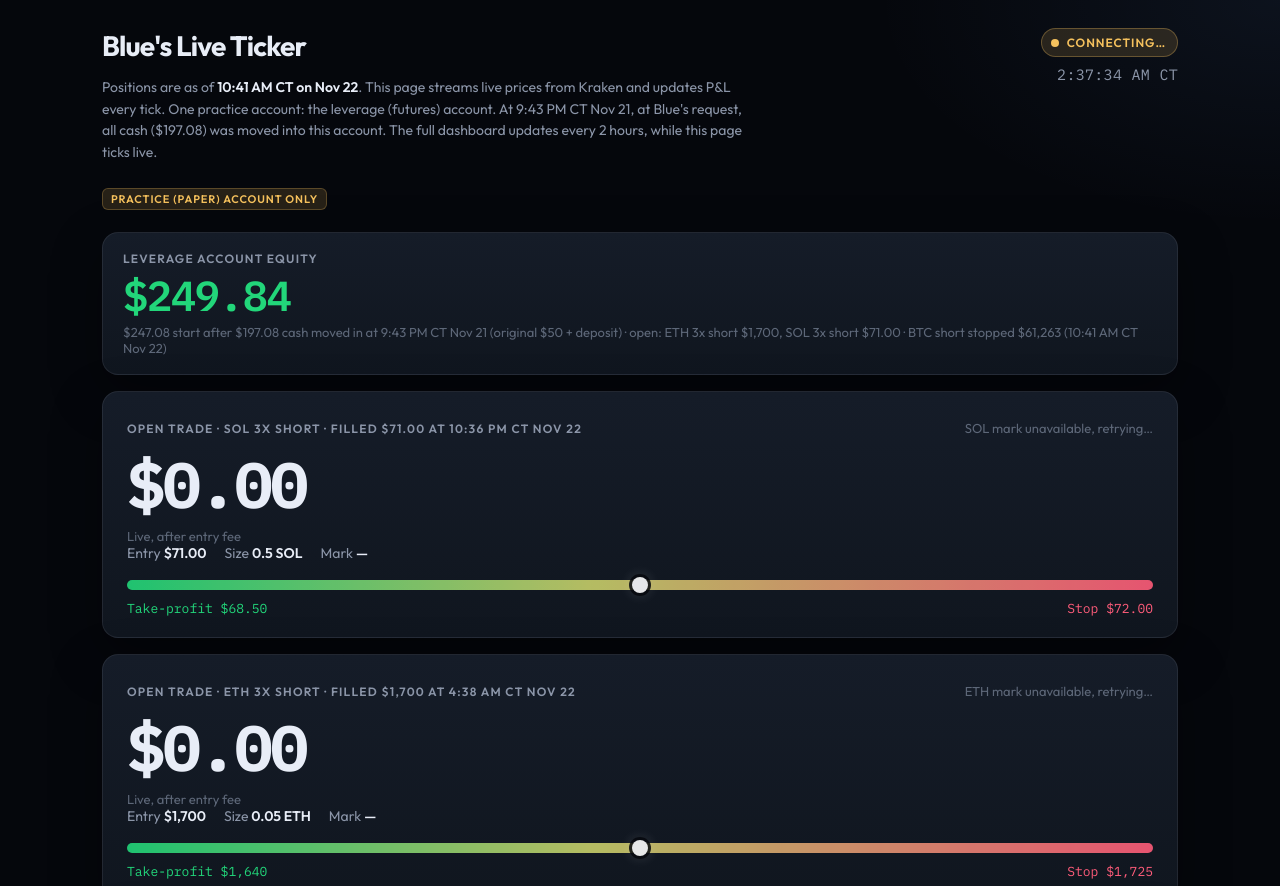
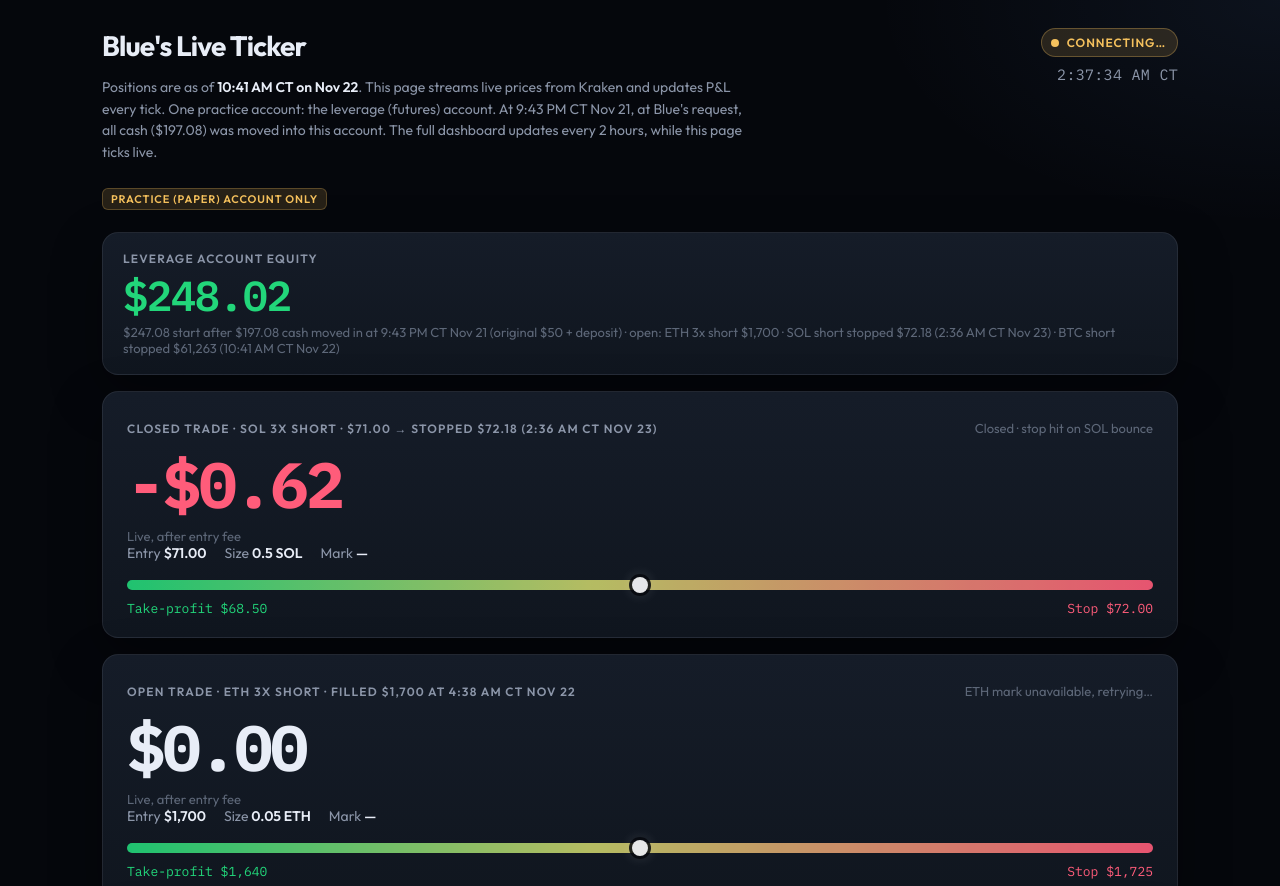
Before and after one commit to samuelbaeza82-star/blue-live-ticker, a plain HTML site: page index.html in a window 1280 px wide. Shown: the top 886 px of the page. Drawn offline with Linux system fonts and the light colour scheme; no server answers.

Commit message:
SOL short stopped 72.18; cancel orphan TP

```diff
--- a/index.html
+++ b/index.html
@@ -452,8 +452,8 @@
     <section class="accounts">
       <div class="card combined" id="card-combined">
         <div class="label">Leverage account equity</div>
-        <div id="combined" class="big pos">$249.84</div>
-        <div class="sub">$247.08 start after $197.08 cash moved in at 9:43 PM CT Nov 21 (original $50 + deposit) · open: ETH 3x short $1,700, SOL 3x short $71.00 · BTC short stopped $61,263 (10:41 AM CT Nov 22)</div>
+        <div id="combined" class="big pos">$248.02</div>
+        <div class="sub">$247.08 start after $197.08 cash moved in at 9:43 PM CT Nov 21 (original $50 + deposit) · open: ETH 3x short $1,700 · SOL short stopped $72.18 (2:36 AM CT Nov 23) · BTC short stopped $61,263 (10:41 AM CT Nov 22)</div>
       </div>
       <div class="card" id="card-cash">
         <div class="label">Cash account (closed)</div>
@@ -462,17 +462,17 @@
       </div>
       <div class="card" id="card-lev">
         <div class="label">Leverage account</div>
-        <div id="leverage" class="big pos">$249.84</div>
-        <div class="sub">Same account as above · $249.53 collateral · about $208.08 margin free at 10:37 PM CT Nov 22</div>
+        <div id="leverage" class="big pos">$248.02</div>
+        <div class="sub">Same account as above · $248.93 collateral · about $219.68 margin free at 2:37 AM CT Nov 23</div>
       </div>
     </section>
 
     <section class="card trade-card" id="card-sols2">
       <div class="trade-head">
-        <div class="label">Open trade · SOL 3x short · filled $71.00 at 10:36 PM CT Nov 22</div>
-        <div class="sub" id="sols2-src">Waiting for SOL mark…</div>
-      </div>
-      <div id="sols2-pnl" class="pnl flat">$0.00</div>
+        <div class="label">Closed trade · SOL 3x short · $71.00 → stopped $72.18 (2:36 AM CT Nov 23)</div>
+        <div class="sub" id="sols2-src">Closed · stop hit on SOL bounce</div>
+      </div>
+      <div id="sols2-pnl" class="pnl neg">-$0.62</div>
       <div class="sub">Live, after entry fee</div>
       <div class="meta">
         <span>Entry <b>$71.00</b></span>
@@ -1261,7 +1261,7 @@
     }
     if (!ETHS2.closed) { pollEths2(); setInterval(pollEths2, 5000); }
 
-    const SOLS2 = { entry: 71.0, size: 0.5, stop: 72.0, target: 68.5, fee: 0.01775, closed: false };
+    const SOLS2 = { entry: 71.0, size: 0.5, stop: 72.0, target: 68.5, fee: 0.01775, closed: true, exit: 72.18, realized: -0.62 };
     let sols2Mark = null;
     function sols2Pnl() { if (SOLS2.closed) return SOLS2.realized; return sols2Mark == null ? -SOLS2.fee : (SOLS2.entry - sols2Mark) * SOLS2.size - SOLS2.fee; }
     async function pollSols2() {
```
